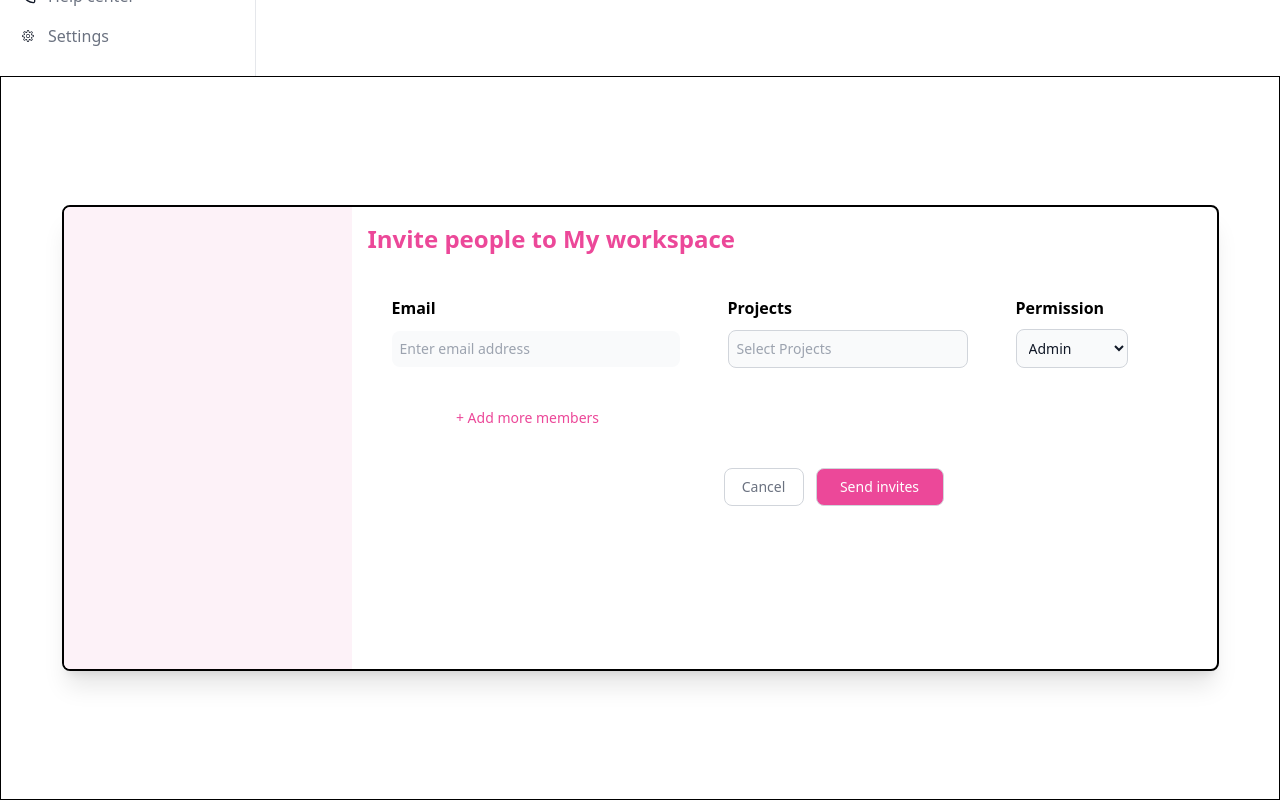
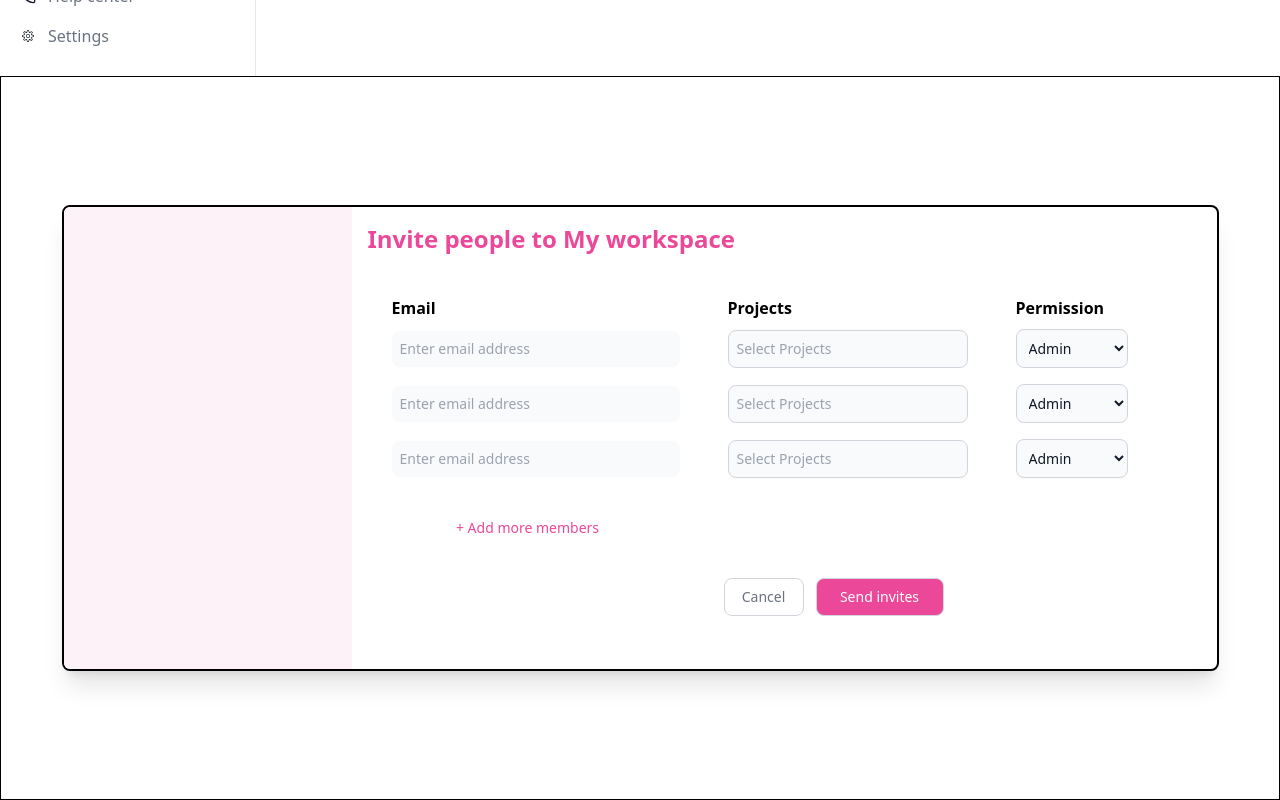
Before and after one commit to EstebanMa12/Technical-Test-Makaia, a React (Vite) app: page / in a window 1280 px wide. Shown: the part 724-1524 px from the top of the page. Built offline with nearby package versions, Linux system fonts and the light colour scheme.

Commit message:
Refactor ModalForm component to initialize rows with empty values

```diff
--- a/src/components/ModalForm/index.tsx
+++ b/src/components/ModalForm/index.tsx
@@ -46,10 +46,11 @@ const PermissionSelection = ({ initialPermission, onChange }: { initialPermissio
 };
 
 const ModalForm = () => {
-  const [email, setEmail] = useState('');
-  const [selectedProjects, setSelectedProjects] = useState<string[]>([]);
-  const [permission, setPermission] = useState('admin');
-  const [rows, setRows] = useState<Row[]>([{email:'',projects:[],permission:''}]);
+  const [rows, setRows] = useState<Row[]>([
+    {email:'',projects:[],permission:''},
+    {email:'',projects:[],permission:''},
+    {email:'',projects:[],permission:''}
+  ]);
 
   const projects = ['Project 1', 'Project 2', 'Project 3'];
 
```
